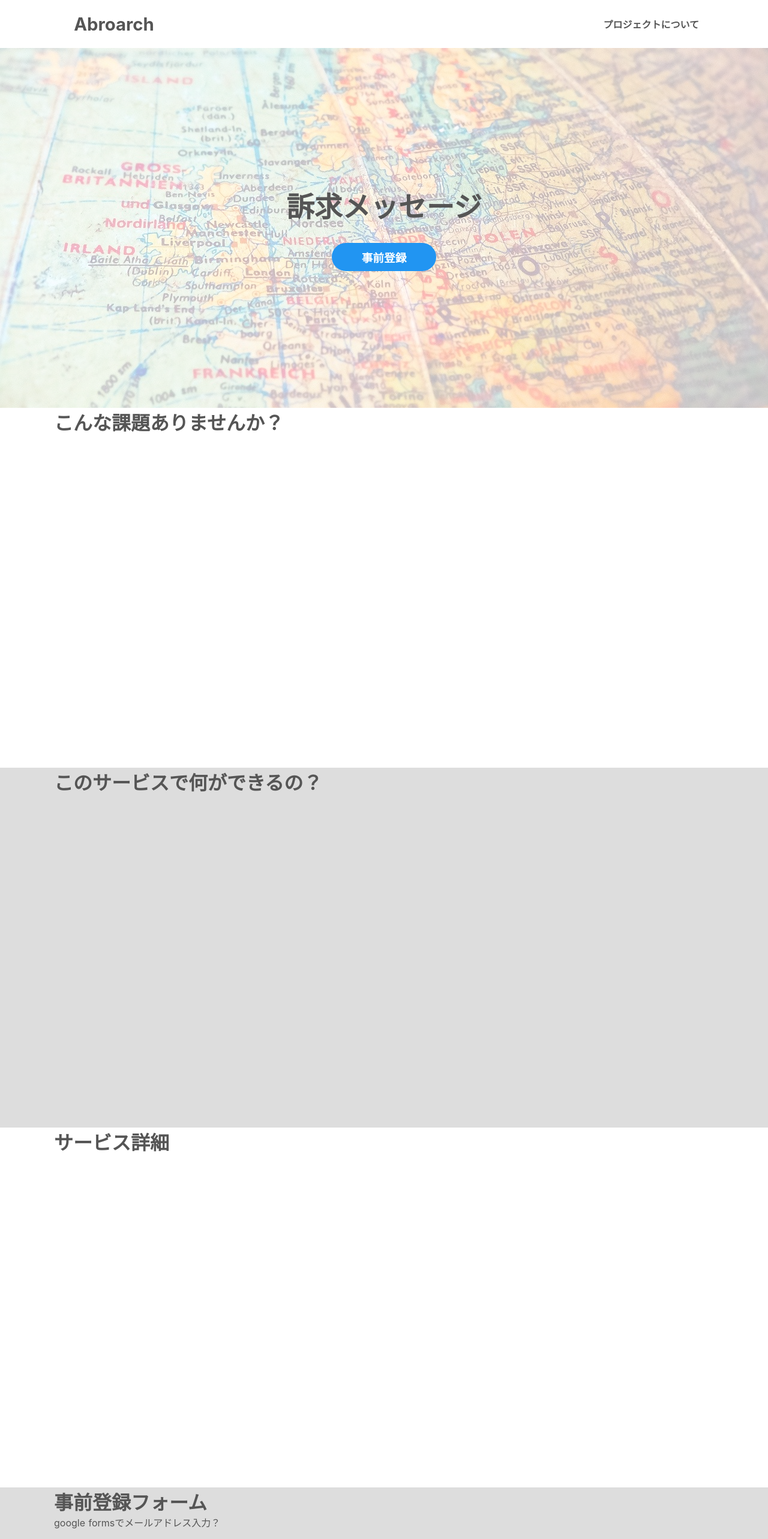
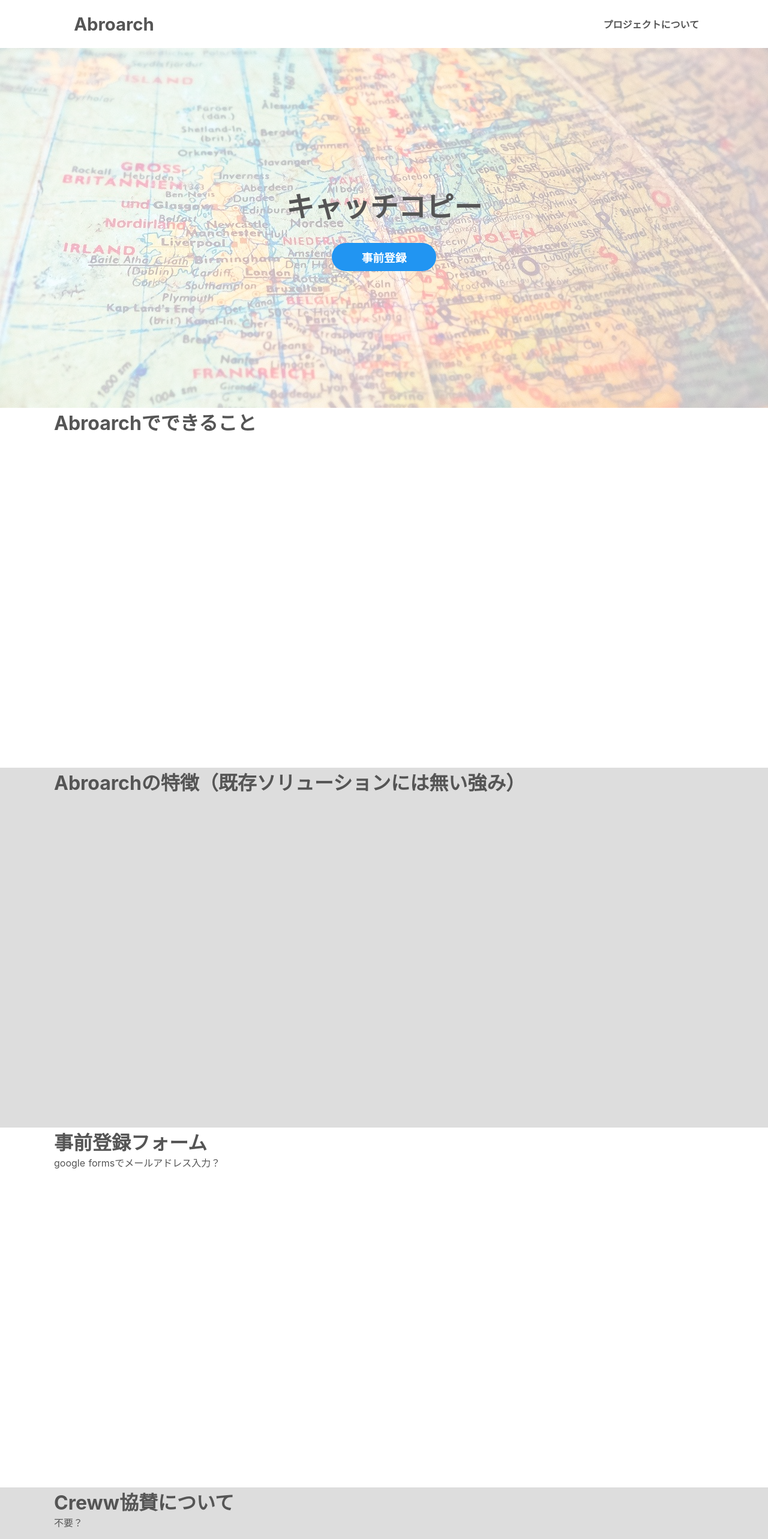
Before and after one commit to YokoMasa/abroarch-poc, a Nuxt app: page / in a window 1280 px wide. Shown: the top 2566 px of the page at 60% size. Built offline with nearby package versions, Linux system fonts and the light colour scheme.

Commit message:
changed structure

```diff
--- a/pages/index.vue
+++ b/pages/index.vue
@@ -5,7 +5,7 @@
 
       <div class="hero-imageOverlay">
         <div class="hero-message">
-          訴求メッセージ
+          キャッチコピー
         </div>
         <a href="#form" class="hero-contactButton">事前登録</a>
       </div>
@@ -14,28 +14,30 @@
 
     <div class="serviceOverview">
       <div class="content">
-        <h1>こんな課題ありませんか？</h1>
+        <h1>Abroarchでできること</h1>
       </div>
     </div>
 
     <div class="serviceOverview" style="background: #ddd">
       <div class="content">
-        <h1>このサービスで何ができるの？</h1>
+        <h1>Abroarchの特徴（既存ソリューションには無い強み）</h1>
       </div>
     </div>
 
-    <div class="serviceOverview">
-      <div class="content">
-        <h1>サービス詳細</h1>
-      </div>
-    </div>
-
-    <div id="form" class="serviceOverview" style="background: #ddd">
+    <div id="form" class="serviceOverview">
       <div class="content">
         <h1>事前登録フォーム</h1>
         google formsでメールアドレス入力？
       </div>
     </div>
+
+    <div class="serviceOverview" style="background: #ddd">
+      <div class="content">
+        <h1>Creww協賛について</h1>
+        不要？
+      </div>
+    </div>
+
   </div>
 </template>
 
```
